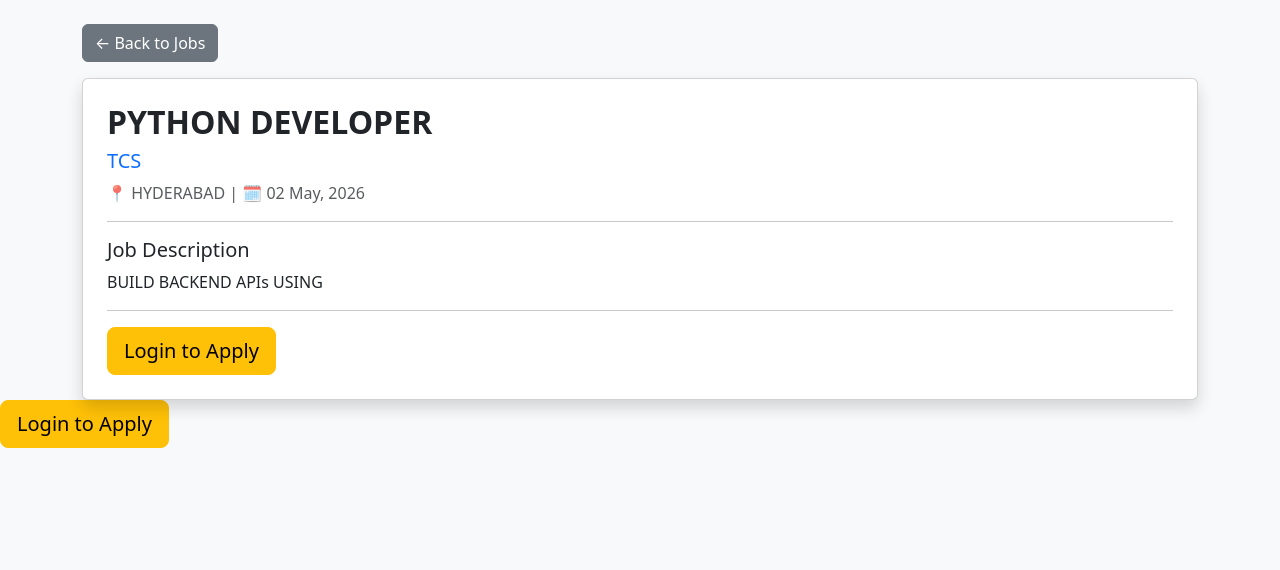
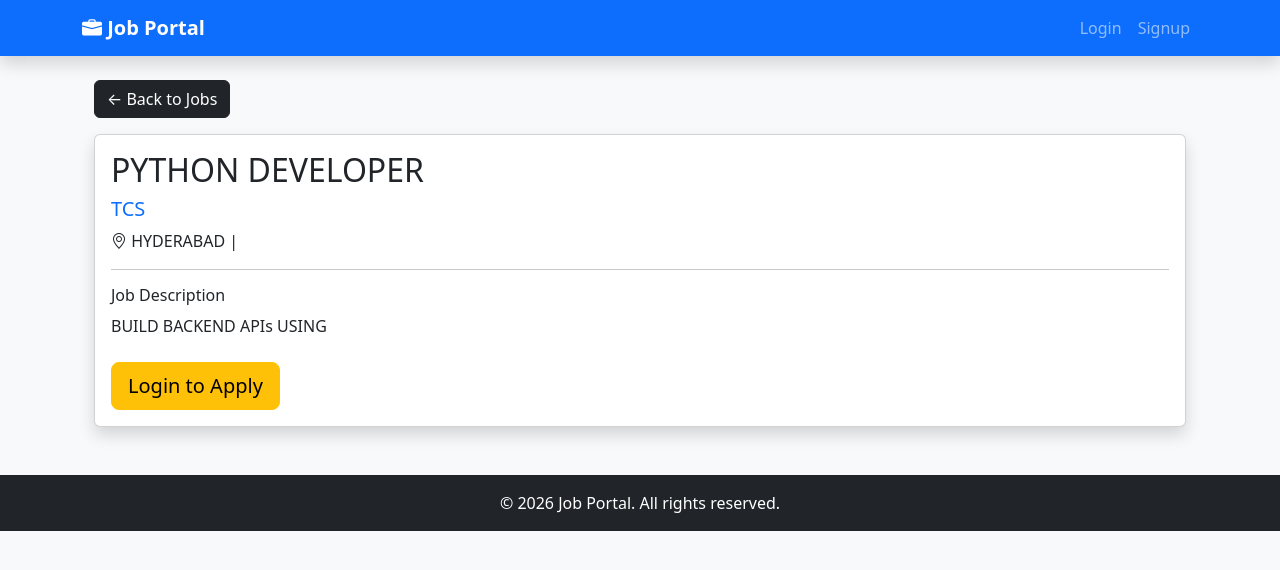
Before and after one commit to yaminikondavalasa/job_portal, a Django app: template jobs/templates/jobs/job_detail.html in a window 1280 px wide. Shown: the top 570 px of the page. Run offline with Django 5.2, Linux system fonts and the light colour scheme; the template is opened without the code that fills it: values that come from a table or form of the project are taken from there, others are empty; data comes from the database, SQL or seed files in the repository.

Commit message:
fix duplicate button - full template

```diff
--- a/jobs/templates/jobs/job_detail.html
+++ b/jobs/templates/jobs/job_detail.html
@@ -1,33 +1,20 @@
-<!DOCTYPE html>
-<html>
-<head>
-    <title>{{ job.title }} - JobHunt Portal</title>
-    <link href="https://cdn.jsdelivr.net/npm/bootstrap@5.3.0/dist/css/bootstrap.min.css" rel="stylesheet">
-</head>
-<body class="bg-light">
+{% extends 'base.html' %}
+{% load static %}
+
+{% block content %}
 <div class="container mt-4">
-    <a href="/" class="btn btn-secondary mb-3">← Back to Jobs</a>
+    <a href="/" class="btn btn-dark mb-3">← Back to Jobs</a>
 
     <div class="card shadow">
-        <div class="card-body p-4">
-            <h2 class="fw-bold">{{ job.title }}</h2>
+        <div class="card-body">
+            <h2>{{ job.title }}</h2>
             <h5 class="text-primary">{{ job.company }}</h5>
-            <p class="text-muted">📍 {{ job.location }} | 🗓️ {{ job.posted_date|date:"d M, Y" }}</p>
+            <p><i class="bi bi-geo-alt"></i> {{ job.location }} | {{ job.created_at|date:"d M, Y" }}</p>
             <hr>
-            <h5>Job Description</h5>
-            <p style="white-space: pre-line;">{{ job.description }}</p>
-            <hr>
+            <h6>Job Description</h6>
+            <p>{{ job.description }}</p>
 
-            {% if user.is_authenticated %}
-                <a href="#" class="btn btn-primary btn-lg">Apply Now</a>
-            {% else %}
-                <a href="/admin/login/" class="btn btn-warning btn-lg">Login to Apply</a>
-            {% endif %}
-        </div>
-    </div>
-</div>
-</body>
-</html>
+            <div class="mt-4">
                 {% if user.is_authenticated %}
                     {% if already_applied %}
                         <button class="btn btn-success btn-lg" disabled>Already Applied ✅</button>
@@ -37,3 +24,8 @@
                 {% else %}
                     <a href="/admin/login/?next={% url 'jobs:apply_job' job.id %}" class="btn btn-warning btn-lg">Login to Apply</a>
                 {% endif %}
+            </div>
+        </div>
+    </div>
+</div>
+{% endblock %}
```
Lines whose indentation alone changed are shown as unchanged.
